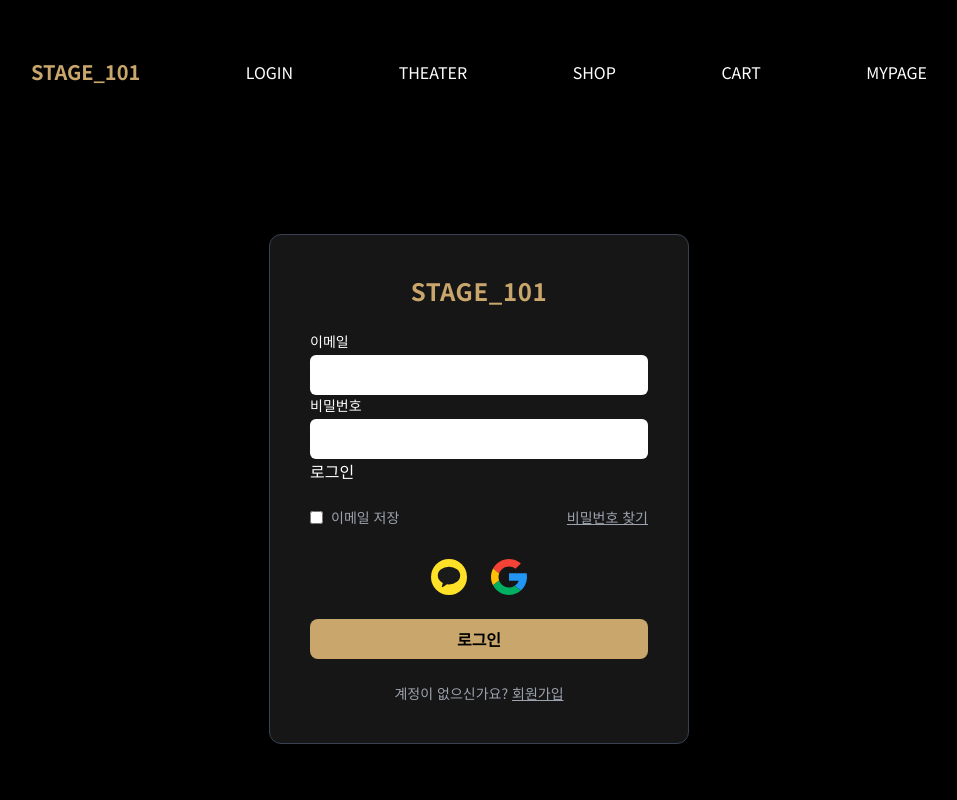
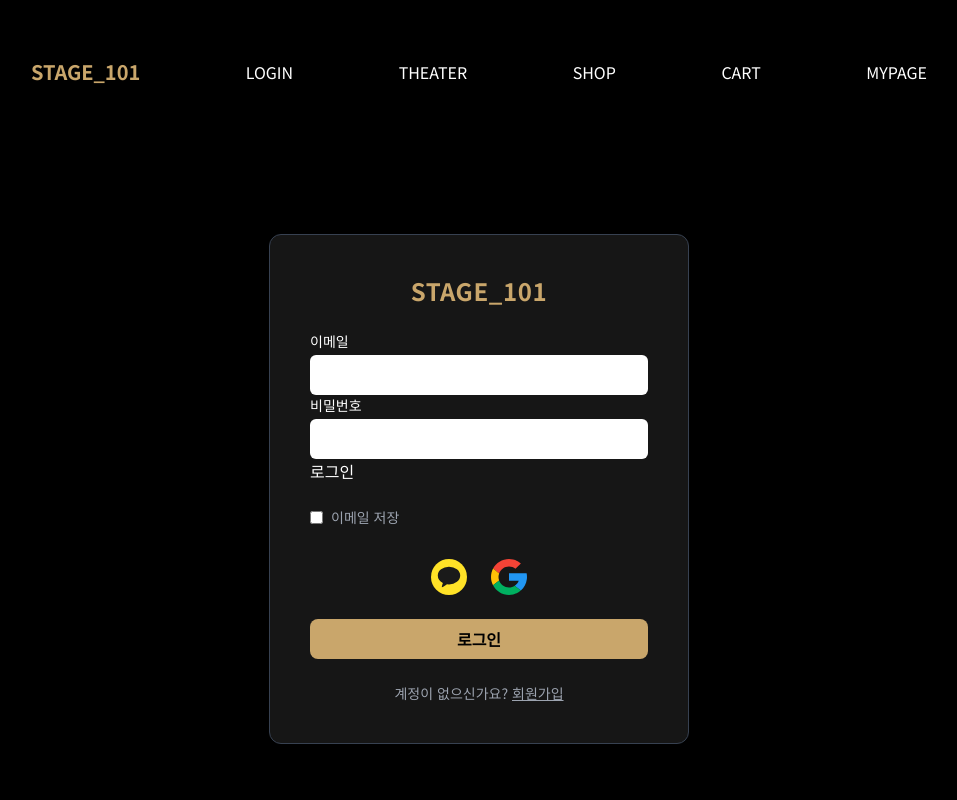
Before and after one commit to YouKnowThat-Park/STAGE_101, a Next.js app: page /sign-in in a window 1280 px wide. Shown: the top 800 px of the page, without its empty margins (161-1118 px from the left). Built offline with nearby package versions, Linux system fonts and the light colour scheme; no server answers.

Commit message:
♻️  배포 후 : 연결 안된 기능 주석처리

```diff
--- a/src/app/(auth)/sign-in/page.tsx
+++ b/src/app/(auth)/sign-in/page.tsx
@@ -56,7 +56,7 @@ const Page = () => {
             <input type="checkbox" id="checkbox" className="accent-[#C9A66B]" />
             이메일 저장
           </label>
-          <button className="underline hover:text-white">비밀번호 찾기</button>
+          {/* <button className="underline hover:text-white">비밀번호 찾기</button> */}
         </div>
 
         {/* 소셜 로그인 */}
```
